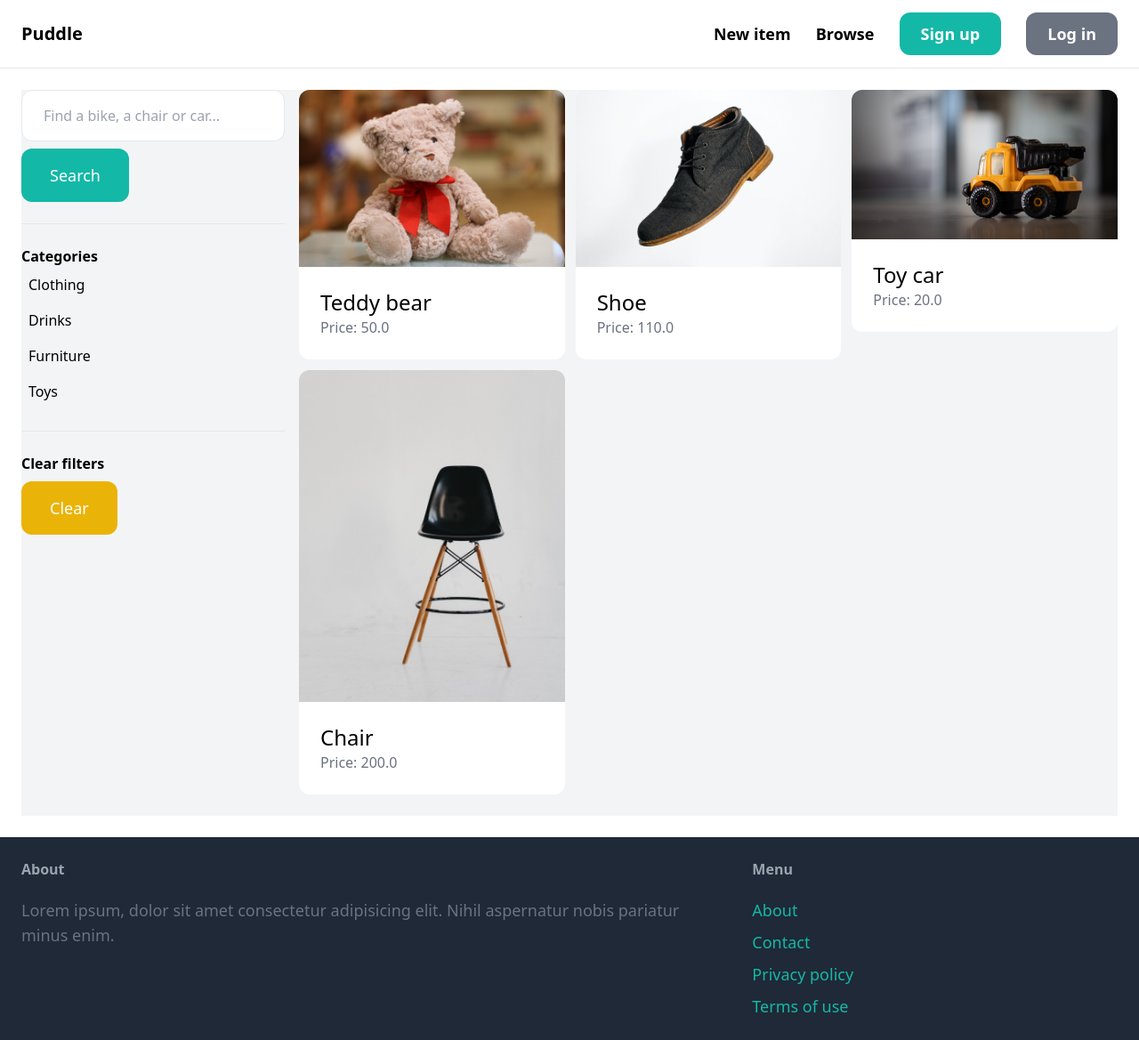
After one commit to Jeffreyarukwe/Puddle, a Django app: page /items/ in a window 1280 px wide. The commit adds this page. Shown: the whole page at 89% size. Run offline with Django 5.2, Linux system fonts and the light colour scheme; data comes from the database, SQL or seed files in the repository; some libraries are stand-ins or nearby versions.

Commit message:
add search functionality

```diff
--- a/puddle/core/templates/core/base.html
+++ b/puddle/core/templates/core/base.html
@@ -15,7 +15,7 @@
 
         <div class="space-x-6">
             <a href="{% url 'item:new' %}" class="text-lg font-semibold hover:text-gray-500">New item</a>
-            <a href="#" class="text-lg font-semibold hover:text-gray-500">Browse</a>
+            <a href="{% url 'item:items' %}" class="text-lg font-semibold hover:text-gray-500">Browse</a>
 
             {% if request.user.is_authenticated %}
                 <a href="#" class="px-6 py-3 text-lg font-semibold bg-teal-500 text-white rounded-xl hover:bg-teal-700">Inbox</a>
--- /dev/null
+++ b/puddle/item/templates/item/items.html
@@ -0,0 +1,53 @@
+{% extends 'core/base.html' %}
+
+{% block title %}Items{% endblock %}
+
+{% block content %}
+    <div class="pb-6 grid grid-cols-4 gap-4 bg-gray-100">
+        <div class="col-span-1">
+            <form method="get" action="{% url 'item:items' %}">
+                <input name="query" class="w-full py-4 px-6 border rounded-xl" type="text" value="{{ query }}" placeholder="Find a bike, a chair or car...">
+
+                <button class="mt-2 py-4 px-8 text-lg bg-teal-500 text-white rounded-xl">Search</button>
+            </form>
+
+            <hr class="my-6">
+
+            <p class="font-semibold">Categories</p>
+
+            <ul>
+                {% for category in categories %}
+                    <li class="py-2 px-2 rounded-xl{% if category.id == category_id %} bg-gray-200{% endif %}">
+                        <a href="{% url 'item:items' %}?query={{ query }}&category={{ category.id }}">{{ category.name }}</a>
+                    </li>
+                {% endfor %}
+            </ul>
+
+            <hr class="my-6">
+
+            <p class="font-semibold">Clear filters</p>
+
+            <ul>
+                <li><a href="{% url 'item:items' %}" class="mt-2 py-4 px-8 inline-block bg-yellow-500 text-lg rounded-xl text-white">Clear</a>
+        </div>
+
+        <div class="col-span-3">
+            <div class="grid grid-cols-3 gap-3">
+                {% for item in items %}
+                    <div>
+                        <a href="{% url 'item:detail' item.id %}">
+                            <div>
+                                <img src="{{ item.image.url }}" class="rounded-t-xl">
+                            </div>
+
+                            <div class="p-6 bg-white rounded-b-xl">
+                                <h2 class="text-2xl">{{ item.name }}</h2>
+                                <p class="text-gray-500">Price: {{ item.price }}</p>
+                            </div>
+                        </a>
+                    </div>
+                {% endfor %}
+            </div>
+        </div>
+    </div>
+{% endblock %}
--- a/puddle/item/urls.py
+++ b/puddle/item/urls.py
@@ -5,15 +5,9 @@ from . import views
 app_name = 'item'
 
 urlpatterns = [
+    path('', views.items, name='items'),
     path('new/', views.new, name='new'),
     path('<int:pk>/', views.detail, name='detail'),
     path('<int:pk>/delete/', views.delete, name='delete'),
     path('<int:pk>/edit/', views.edit, name='edit'),
 ]
-
-#     path('', views.items, name='items'),
-#     path('new/', views.new, name='new'),
-#     path('<int:pk>/', views.detail, name='detail'),
-#     path('<int:pk>/delete/', views.delete, name='delete'),
-#     path('<int:pk>/edit/', views.edit, name='edit'),
-# ]
--- a/puddle/item/views.py
+++ b/puddle/item/views.py
@@ -5,24 +5,24 @@ from django.shortcuts import render, get_object_or_404, redirect
 from .forms import NewItemForm, EditItemForm
 from .models import Category, Item
 
-# def items(request):
-#     query = request.GET.get('query', '')
-#     category_id = request.GET.get('category', 0)
-#     categories = Category.objects.all()
-#     items = Item.objects.filter(is_sold=False)
+def items(request):
+    query = request.GET.get('query', '')
+    category_id = request.GET.get('category', 0)
+    categories = Category.objects.all()
+    items = Item.objects.filter(is_sold=False)
 
-#     if category_id:
-#         items = items.filter(category_id=category_id)
+    if category_id:
+        items = items.filter(category_id=category_id)
 
-#     if query:
-#         items = items.filter(Q(name__icontains=query) | Q(description__icontains=query))
+    if query:
+        items = items.filter(Q(name__icontains=query) | Q(description__icontains=query))
 
-#     return render(request, 'item/items.html', {
-#         'items': items,
-#         'query': query,
-#         'categories': categories,
-#         'category_id': int(category_id)
-#     })
+    return render(request, 'item/items.html', {
+        'items': items,
+        'query': query,
+        'categories': categories,
+        'category_id': int(category_id)
+    })
 
 def detail(request, pk):
     item = get_object_or_404(Item, pk=pk)
```
